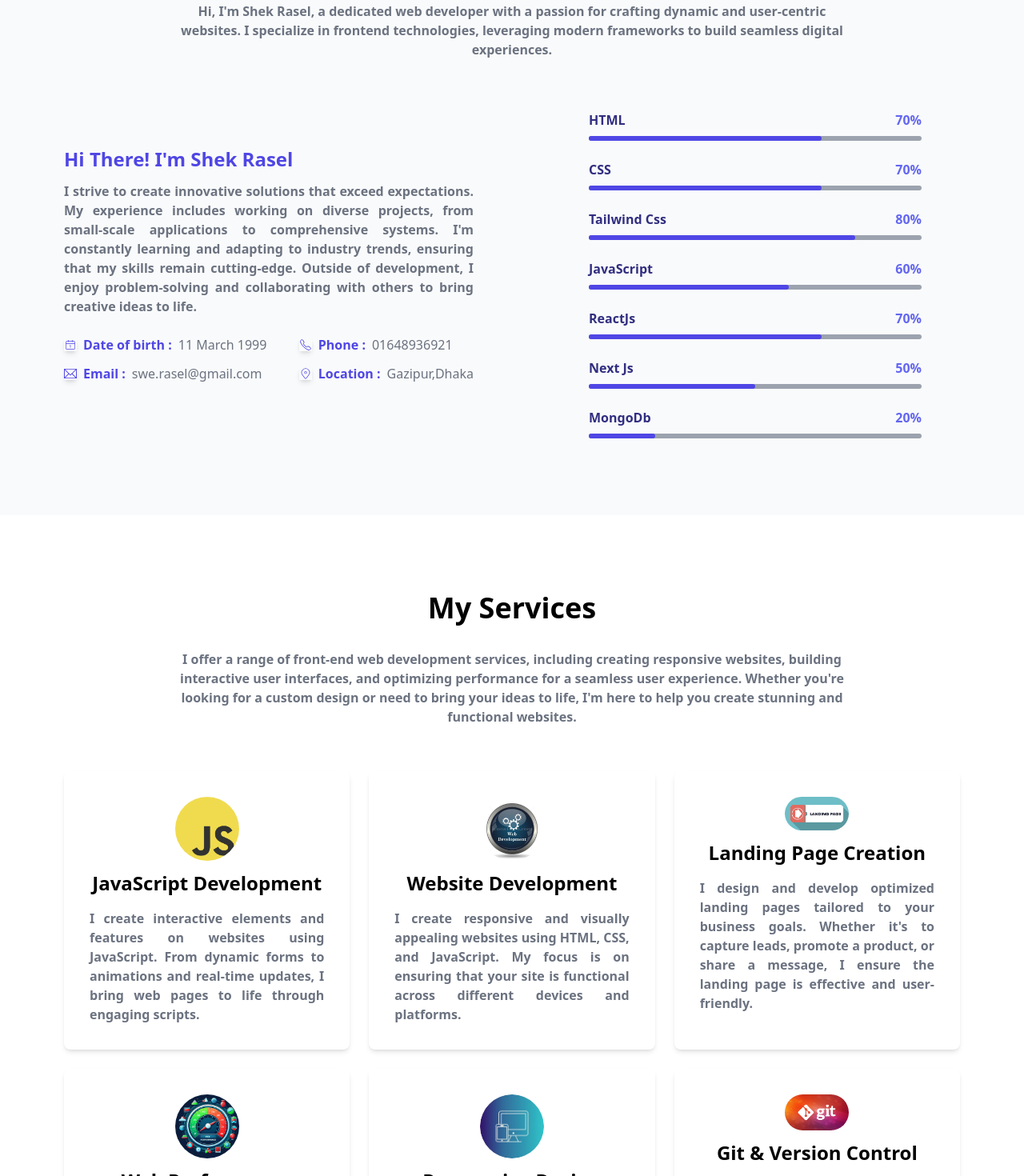
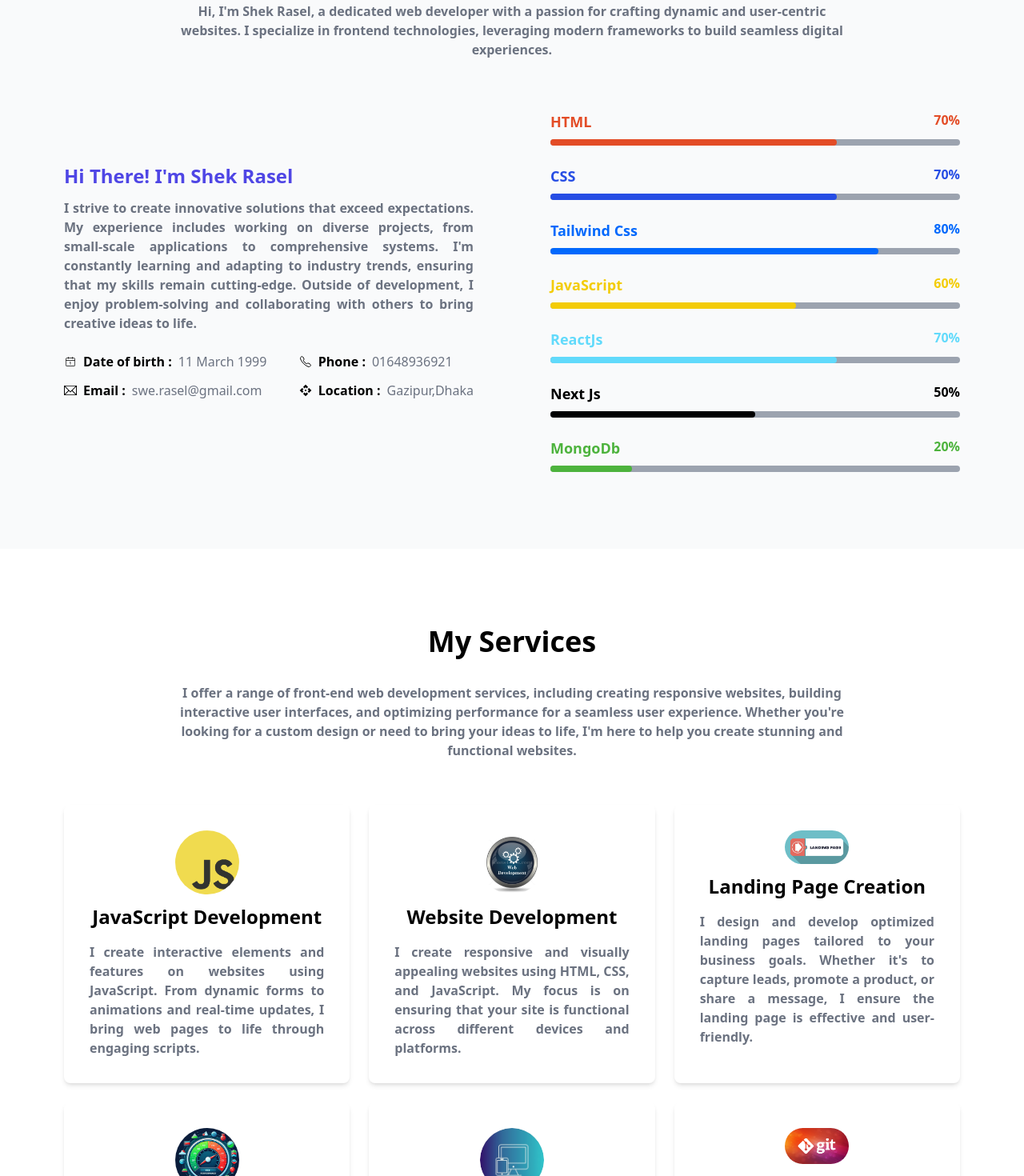
Before and after one commit to ShekRasel/portfolio-2, a React (Vite) app: page / in a window 1280 px wide. Shown: the part 960-2430 px from the top of the page at 80% size. Built offline with nearby package versions, Linux system fonts and the light colour scheme.

Commit message:
framer motion add

```diff
--- a/package.json
+++ b/package.json
@@ -10,6 +10,7 @@
     "preview": "vite preview"
   },
   "dependencies": {
+    "motion": "^12.6.3",
     "react": "^18.3.1",
     "react-dom": "^18.3.1",
     "react-icons": "^5.3.0",
--- a/src/components/About.jsx
+++ b/src/components/About.jsx
@@ -1,10 +1,9 @@
 import { CiCalendarDate } from "react-icons/ci";
 import { TfiEmail } from "react-icons/tfi";
 import { IoCallOutline } from "react-icons/io5";
-import { CiLocationOn } from "react-icons/ci";
 import { useEffect, useRef, useState } from "react";
 import useInView from "./../hooks/useInView";
-import AnimateFadeUp from "./AnimateFadeUp";
+import { MdApi } from "react-icons/md";
 
 function About() {
   const divRef = useRef(null);
@@ -14,26 +13,40 @@ function About() {
     {
       name: "HTML",
       percentage: 70,
+      color: "#e34c26", // Orange-Red
     },
     {
       name: "CSS",
       percentage: 70,
+      color: "#264de4", // Blue
     },
     {
       name: "Tailwind Css",
       percentage: 80,
+      color: "#0268fc", // Tailwind Blue
     },
     {
       name: "JavaScript",
       percentage: 60,
+      color: "#f3cc06", // JS Yellow
     },
     {
       name: "ReactJs",
       percentage: 70,
+      color: "#61dafb", // React Blue
     },
-    { name: "Next Js", percentage: 50 },
-    { name: "MongoDb", percentage: 20 },
+    {
+      name: "Next Js",
+      percentage: 50,
+      color: "#000000", // Black
+    },
+    {
+      name: "MongoDb",
+      percentage: 20,
+      color: "#4DB33D", // Mongo Green
+    },
   ];
+
 
   const [animatedPercentage, setAnimatedPercentage] = useState(
     skills.map(() => 0)
@@ -60,27 +73,27 @@ function About() {
       className="px-4 md:px-8 lg:px-12 xl:px-20 2xl:px-80 pt-24 bg-gray-50 pb-24"
       id="about"
     >
-      <AnimateFadeUp>
+
         <h1 className="text-4xl font-extrabold text-center  ">About Me</h1>
-      </AnimateFadeUp>
 
-      <AnimateFadeUp>
+
+
         <p className="text-center xl:px-36 text-gray-500 mt-8 font-semibold">
           Hi, I&apos;m Shek Rasel, a dedicated web developer with a passion for
           crafting dynamic and user-centric websites. I specialize in frontend
           technologies, leveraging modern frameworks to build seamless digital
           experiences.
         </p>
-      </AnimateFadeUp>
 
-      <div className="xl:flex xl:justify-evenly gap-24 mt-10  items-center">
-        <div className="xl:w-1/2">
-          <AnimateFadeUp>
-            <h1 className="text-2xl font-semibold text-indigo-600 text-center xl:text-start">
+
+      <div className="md:flex xl:justify-evenly  gap-6 xl:gap-24 mt-10  items-center">
+        <div className="md:w-1/2">
+
+            <h1 className="text-2xl font-bold text-indigo-600 text-center xl:text-start">
               Hi There! I&apos;m Shek Rasel
             </h1>
-          </AnimateFadeUp>
-          <AnimateFadeUp>
+
+
             <p className="text-gray-500 font-semibold   mt-3 text-justify ">
               I strive to create innovative solutions that exceed expectations.
               My experience includes working on diverse projects, from
@@ -90,19 +103,19 @@ function About() {
               problem-solving and collaborating with others to bring creative
               ideas to life.
             </p>
-          </AnimateFadeUp>
-          <div className="flex pt-6 flex-col xl:flex-row xl:justify-between items-center  gap-3 lg:gap-0">
-            <div className="flex flex-col gap-3 text-md 2xl:text-xl ">
-              <p className="  font-semibold text-indigo-600 flex items-center gap-2">
-                <span className="shadow-md">
+
+          <div className="flex pt-6   flex-col xl:flex-row xl:justify-between items-center md:items-start  gap-3 lg:gap-0">
+            <div className="flex flex-col  gap-3 text-md 2xl:text-xl ">
+              <p className="  font-semibold  flex items-center gap-2">
+                <span className="">
                   <CiCalendarDate />
                 </span>{" "}
                 <span className="">Date of birth :</span>
                 <span className="text-gray-500 font-thin"> 11 March 1999</span>
               </p>
 
-              <p className="  font-semibold text-indigo-600 flex items-center gap-2">
-                <span className="shadow-md">
+              <p className="  font-semibold  flex items-center gap-2">
+                <span className="">
                   <TfiEmail />
                 </span>{" "}
                 <span className="">Email :</span>
@@ -113,17 +126,17 @@ function About() {
             </div>
 
             <div className="flex flex-col gap-3 text-md 2xl:text-xl w-56 lg:w-auto">
-              <p className=" font-semibold text-indigo-600 flex items-center gap-2">
-                <span className="shadow-md">
+              <p className=" font-semibold  flex items-center gap-2">
+                <span className="">
                   <IoCallOutline />
                 </span>{" "}
                 <span className="">Phone :</span>
                 <span className="text-gray-500 font-thin"> 01648936921</span>
               </p>
 
-              <p className="font-semibold text-indigo-600 flex items-center gap-2">
-                <span className="shadow-md">
-                  <CiLocationOn />
+              <p className="font-semibold  flex items-center gap-2">
+                <span className="">
+                  <MdApi/>
                 </span>{" "}
                 <span className="">Location :</span>
                 <span className="text-gray-500 font-thin"> Gazipur,Dhaka</span>
@@ -132,22 +145,25 @@ function About() {
           </div>
         </div>
 
-        <div className="xl:w-1/2 " ref={divRef}>
-          <div className=" md:px-12">
+        <div className="md:w-1/2 " ref={divRef}>
+          <div className="">
             {skills.map((skill, index) => (
               <div key={index}>
                 <div className="flex justify-between pt-6">
-                  <h1 className="text-indigo-900 font-semibold">
+                  <h1 className={` font-bold text-lg`}
+                  style={{color:skill.color}}
+                  >
                     {skill.name}
                   </h1>
-                  <h1 className="text-indigo-500 font-semibold">
+                  <h1 className=" font-bold" style={{color:skill.color}}>
                     {animatedPercentage[index]}%
                   </h1>
                 </div>
                 <div className=" w-full mt-2 bg-gray-400 rounded-md flex items-center">
                   <div
-                    className="rounded-md transition-all ease-out h-[6px] bg-indigo-600"
-                    style={{ width: `${animatedPercentage[index]}%` }}
+                    className="rounded-md transition-all ease-out h-[8px]"
+
+                    style={{ width: `${animatedPercentage[index]}%` , background : skill.color }}
                   ></div>
                 </div>
               </div>
--- a/src/components/Hero.jsx
+++ b/src/components/Hero.jsx
@@ -1,52 +1,98 @@
-import React from 'react'
 import { RiFacebookFill } from "react-icons/ri";
 import { BsLinkedin } from "react-icons/bs";
 import { FaGithub } from "react-icons/fa6";
 import { IoMdArrowDown } from "react-icons/io";
-import { Link } from 'react-scroll';
-import AnimateFadeUp from './AnimateFadeUp';
+import { Link } from "react-scroll";
+import { motion } from "motion/react";
 function Hero() {
   return (
-    <div className=" px-4 md:px-8 lg:px-12 xl:px-20 2xl:px-80 pt-28 pb-28 2xl:pt-48 2xl:pb-36 flex lg:justify-between items-center " id='home'>
-        <div className='ml-10 md:ml-20 lg:ml-0'>
-        <AnimateFadeUp>
-          <h1 className='text-2xl md:text-4xl font-semibold text-indigo-700'>HELLO, I'M</h1>
-        </AnimateFadeUp>
-          <h1 className='text-4xl md:text-6xl font-semibold mt-3'>SHEK RASEL</h1>
-          <h2 className='text-gray-500 mt-4 text-lg font-semibold'>JavaScript Developer</h2>
-          <AnimateFadeUp>
-          <button className='bg-indigo-600 py-4 px-6 rounded-full mt-10 text-white shadow-lg shadow-indigo-500 hover:bg-slate-50 hover:text-black hover:border-indigo-700 hover:outline-indigo-700 hover:outline-1 hover:outline transition-all ease-in-out duration-500 font-semibold'>
+    <div
+      className=" px-4 md:px-8 lg:px-12 xl:px-20 2xl:px-80 pt-28 pb-28 2xl:pt-48 2xl:pb-36 flex lg:justify-between items-center"
+      id="home"
+    >
+      <div className="ml-10 md:ml-20 lg:ml-0">
+        <motion.h1
+          initial={{ x: -600 }}
+          transition={{ ease: ["easeInOut"], duration: 1 }}
+          animate={{ x: 0 }}
+          className="text-2xl md:text-4xl font-semibold text-indigo-700"
+        >
+          HELLO, I&apos;M
+        </motion.h1>
 
-            <Link
-            className='flex gap-4 items-center'
-            to='portfolio'
+        <motion.h1
+          initial={{ x: -700 }}
+          transition={{ ease: ["easeInOut"], delay: 0.2, duration: 1 }}
+          animate={{ x: 0 }}
+          className="text-4xl md:text-6xl font-semibold mt-3"
+        >
+          SHEK RASEL
+        </motion.h1>
+        <motion.h2
+          initial={{ x: -600 }}
+          transition={{ ease: ["easeInOut"], delay: 0.3, duration: 1 }}
+          animate={{ x: 0 }}
+          className="text-gray-500 mt-4 text-lg font-semibold"
+        >
+          JavaScript Developer
+        </motion.h2>
 
-            >
+        <motion.button
+          initial={{ x: -550 }}
+          transition={{ ease: ["easeInOut"], duration: 1 }}
+          animate={{ x: 0 }}
+          className="bg-indigo-600 py-4 px-6 rounded-full mt-10 text-white shadow-lg shadow-indigo-500 hover:bg-slate-50 hover:text-black hover:border-indigo-700 hover:outline-indigo-700 hover:outline-1 hover:outline transition-all ease-in-out duration-500 font-semibold"
+        >
+          <Link className="flex gap-4 items-center" to="portfolio">
+            VIEW MY WORK <IoMdArrowDown className="text-2xl animate-bounce" />
+          </Link>
+        </motion.button>
 
-              VIEW MY WORK <IoMdArrowDown className='text-2xl animate-bounce'/>
-
-            </Link>
-
-          </button>
-            </AnimateFadeUp>
-
-          <div className=' mt-44 flex gap-2'>
-            <div className='w-1/4  border-t-2 mt-5 border-indigo-600'></div>
-            <div className='flex gap-3 md:gap-4'>
-            <span className='border rounded-full p-1 md:p-2 md:text-2xl hover:bg-indigo-600 transition-all ease-in-out duration-500 hover:text-white opacity-50 hover:opacity-100'><a href="https://web.facebook.com/profile.php?id=100008095329308"><RiFacebookFill/></a></span>
-            <span className='border rounded-full p-1 md:p-2 md:text-2xl hover:bg-indigo-600 transition-all ease-in-out duration-500 hover:text-white opacity-50 hover:opacity-100'><a href="https://www.linkedin.com/in/shek-rasel/"><BsLinkedin/></a></span>
-            <span className='border rounded-full p-1 md:p-2 md:text-2xl hover:bg-indigo-600 transition-all ease-in-out duration-500 hover:text-white opacity-50 hover:opacity-100'><a href="https://github.com/ShekRasel"><FaGithub/></a></span>
-            </div>
-            <div className='w-1/4  border-t-2 mt-5 border-indigo-600'></div>
+        <motion.div
+          initial={{ opacity: 0, scale: 0 }}
+          animate={{ opacity: "100%", scale: "100%" }}
+          transition={{ duration: 1, delay: 0.2, ease: ["easeInOut"] }}
+          className=" mt-44 flex gap-2"
+        >
+          <div className="w-1/4  border-t-2 mt-5 border-indigo-600"></div>
+          <div className="flex gap-3 md:gap-4">
+            <span className="border rounded-full p-1 md:p-2 md:text-2xl hover:bg-indigo-600 transition-all ease-in-out duration-500 hover:text-white opacity-50 hover:opacity-100">
+              <a href="https://web.facebook.com/profile.php?id=100008095329308">
+                <RiFacebookFill />
+              </a>
+            </span>
+            <span className="border rounded-full p-1 md:p-2 md:text-2xl hover:bg-indigo-600 transition-all ease-in-out duration-500 hover:text-white opacity-50 hover:opacity-100">
+              <a href="https://www.linkedin.com/in/shek-rasel/">
+                <BsLinkedin />
+              </a>
+            </span>
+            <span className="border rounded-full p-1 md:p-2 md:text-2xl hover:bg-indigo-600 transition-all ease-in-out duration-500 hover:text-white opacity-50 hover:opacity-100">
+              <a href="https://github.com/ShekRasel">
+                <FaGithub />
+              </a>
+            </span>
           </div>
-        </div>
-        <div className='hidden lg:block xl:mr-40 relative overflow-hidden pr-1'>
-          <img src="image/profile.jpg" alt="" className='w-[420px] h-[570px] z-40'/>
-          <div className='h-6 bg-indigo-600 absolute bottom-0 mb-4 w-full'></div>
-          <div className=' bg-indigo-600 absolute top-0 right-0 w-1 h-5/6 mt-16'></div>
-        </div>
+          <div className="w-1/4  border-t-2 mt-5 border-indigo-600"></div>
+        </motion.div>
+      </div>
+      <div className="hidden  lg:block xl:mr-40 relative overflow-hidden pr-1">
+        <motion.div
+          initial={{ scale:0 }}
+          animate={{ scale:1 }}
+          transition={{ ease: ["easeInOut"], delay: 0.2, duration: 1 }}
+          className="  "
+        >
+          <img
+            src="image/profile.jpg"
+            alt=""
+            className="w-[420px] h-[570px] z-40"
+          />
+          <div className="h-6 bg-indigo-600 absolute bottom-0 mb-4 w-full"></div>
+          <div className=" bg-indigo-600 absolute top-0 right-0 w-1 h-5/6 mt-16"></div>
+        </motion.div>
+      </div>
     </div>
-  )
+  );
 }
 
-export default Hero
+export default Hero;
--- a/src/components/MyServices.jsx
+++ b/src/components/MyServices.jsx
@@ -1,63 +1,97 @@
-import AnimateFadeUp from './AnimateFadeUp';
+import { useRef } from "react";
+import { motion } from "motion/react";
+import { useInView } from "motion/react";
 
 function MyServices() {
-    const services = [{
-        logo: 'logo/JavaScript Development.png',
-        name : 'JavaScript Development',
-        description : ' I create interactive elements and features on websites using JavaScript. From dynamic forms to animations and real-time updates, I bring web pages to life through engaging scripts.'
+  const ref = useRef(null);
+  const isInView = useInView(ref, { once: true });
+  const services = [
+    {
+      logo: "logo/JavaScript Development.png",
+      name: "JavaScript Development",
+      description:
+        " I create interactive elements and features on websites using JavaScript. From dynamic forms to animations and real-time updates, I bring web pages to life through engaging scripts.",
     },
     {
-        logo: 'logo/Website Development.jpg',
-        name : 'Website Development',
-        description : ' I create responsive and visually appealing websites using HTML, CSS, and JavaScript. My focus is on ensuring that your site is functional across different devices and platforms.'
+      logo: "logo/Website Development.jpg",
+      name: "Website Development",
+      description:
+        " I create responsive and visually appealing websites using HTML, CSS, and JavaScript. My focus is on ensuring that your site is functional across different devices and platforms.",
     },
     {
-        logo: 'logo/Landing Page Creation.png',
-        name : 'Landing Page Creation',
-        description : " I design and develop optimized landing pages tailored to your business goals. Whether it's to capture leads, promote a product, or share a message, I ensure the landing page is effective and user-friendly."
+      logo: "logo/Landing Page Creation.png",
+      name: "Landing Page Creation",
+      description:
+        " I design and develop optimized landing pages tailored to your business goals. Whether it's to capture leads, promote a product, or share a message, I ensure the landing page is effective and user-friendly.",
     },
     {
-        logo: 'logo/Web Performance Optimization.webp',
-        name : 'Web Performance Optimization',
-        description : ' I analyze and enhance website performance, focusing on speed and efficiency. This includes optimizing images, minifying code, and implementing best practices to ensure quick loading times.'
+      logo: "logo/Web Performance Optimization.webp",
+      name: "Web Performance Optimization",
+      description:
+        " I analyze and enhance website performance, focusing on speed and efficiency. This includes optimizing images, minifying code, and implementing best practices to ensure quick loading times.",
     },
     {
-        logo: 'logo/Responsive Design.jpg',
-        name : ' Responsive Design',
-        description : ' I ensure that websites look great and function well on any device—be it a desktop, tablet, or smartphone. My responsive designs adapt to various screen sizes for a seamless user experience.'
+      logo: "logo/Responsive Design.jpg",
+      name: " Responsive Design",
+      description:
+        " I ensure that websites look great and function well on any device—be it a desktop, tablet, or smartphone. My responsive designs adapt to various screen sizes for a seamless user experience.",
     },
     {
-        logo: 'logo/Git & Version Contro.png',
-        name : 'Git & Version Control',
-        description : "I offer to set up and manage version control systems using Git. This helps track changes, collaborate with others, and maintain a history of your project's development."
-    }]
+      logo: "logo/Git & Version Contro.png",
+      name: "Git & Version Control",
+      description:
+        "I offer to set up and manage version control systems using Git. This helps track changes, collaborate with others, and maintain a history of your project's development.",
+    },
+  ];
   return (
-    <div className='px-4 md:px-8 lg:px-12 xl:px-20 2xl:px-80   pt-24 pb-24' id='service'>
-        <AnimateFadeUp>
-            <h1 className='text-4xl font-extrabold text-center'>
-            My Services
-            </h1>
-        </AnimateFadeUp>
+    <div
+      className="px-4 md:px-8 lg:px-12 xl:px-20 2xl:px-80   pt-24 pb-24"
+      id="service"
+    >
+      {useInView}
 
-        <AnimateFadeUp>
-        <p className='text-center xl:px-36 text-gray-500 mt-8 font-semibold'>I offer a range of front-end web development services, including creating responsive websites, building interactive user interfaces, and optimizing performance for a seamless user experience. Whether you&apos;re looking for a custom design or need to bring your ideas to life, I&apos;m here to help you create stunning and functional websites.
+      <motion.h1
+        ref={ref}
+        initial={{ opacity: 0, scale: 0 }}
+        animate={isInView && { opacity: 100, scale: "100%" }}
+        transition={{ ease:"easeInOut", duration: 1, delay: 0 }}
+        className="text-4xl font-extrabold text-center"
+      >
+        My Services
+      </motion.h1>
+
+
+        <p className="text-center xl:px-36 text-gray-500 mt-8 font-semibold">
+          I offer a range of front-end web development services, including
+          creating responsive websites, building interactive user interfaces,
+          and optimizing performance for a seamless user experience. Whether
+          you&apos;re looking for a custom design or need to bring your ideas to
+          life, I&apos;m here to help you create stunning and functional
+          websites.
         </p>
-        </AnimateFadeUp>
-        <AnimateFadeUp>
-        <div className='mt-14 grid md:grid-cols-2 xl:grid-cols-3 gap-6'>
-            {services.map((service,index)=>(
-                <div key={index} className='flex  p-8 flex-col items-center rounded-lg transition-all duration-300 ease-in-out shadow-md hover:shadow-lg  overflow-hidden'>
-                    <img src={service.logo} alt="" className='w-20 rounded-full '/>
-                    <h1 className='text-2xl font-bold text-center mt-3'>{service.name}</h1>
-                    <p className='font-semibold text-gray-500 mt-4 text-justify'>
-                        {service.description}
-                    </p>
-                </div>
-            ))}
+
+        <div className="mt-14 grid md:grid-cols-2 xl:grid-cols-3 gap-6">
+          {services.map((service, index) => (
+            <motion.div
+            initial={{y:200, opacity:0}}
+            whileInView={{opacity:1, y:0}}
+            viewport={{once:true, amount:0.2}}
+            transition={{ease:'linear',delay:(index*0.12)}}
+              key={index}
+              className="flex  p-8 flex-col items-center rounded-lg transition-all duration-300 ease-in-out shadow-md hover:shadow-lg  overflow-hidden"
+            >
+              <img src={service.logo} alt="" className="w-20 rounded-full " />
+              <h1 className="text-2xl font-bold text-center mt-3">
+                {service.name}
+              </h1>
+              <p className="font-semibold text-gray-500 mt-4 text-justify">
+                {service.description}
+              </p>
+            </motion.div>
+          ))}
         </div>
-        </AnimateFadeUp>
     </div>
-  )
+  );
 }
 
-export default MyServices
+export default MyServices;
--- a/src/components/MyWork.jsx
+++ b/src/components/MyWork.jsx
@@ -1,9 +1,10 @@
-import { useState } from "react";
+import { useRef, useState } from "react";
 import { BsPlusLg } from "react-icons/bs";
 import { HiLink } from "react-icons/hi2";
-import AnimateFadeUp from "./AnimateFadeUp";
-
+import { motion, useInView } from "motion/react";
 function MyWork() {
+  const ref = useRef(null);
+  const isInView = useInView(ref, { once: true });
   const [state, setState] = useState(null);
   const [visible, setVisible] = useState(6);
 
@@ -23,10 +24,10 @@ function MyWork() {
     },
 
     {
-        image: "image/expense.png",
-        name: "Expense Tracker",
-        projectLink: "https://expense-tracker-mu-puce.vercel.app/",
-      },
+      image: "image/expense.png",
+      name: "Expense Tracker",
+      projectLink: "https://expense-tracker-mu-puce.vercel.app/",
+    },
 
     {
       image: "image/project1.png",
@@ -66,22 +67,38 @@ function MyWork() {
 
   return (
     <div
-      className="px-4 md:px-8 lg:px-12 xl:px-20 2xl:px-80 pt-24 pb-24"
+      className="px-4 md:px-8 lg:px-12 xl:px-20 2xl:px-80 pt-6 pb-24"
       id="portfolio"
+      ref={ref}
     >
-      <AnimateFadeUp>
-        <h1 className="text-4xl font-extrabold text-center">My Recent Works</h1>
-      </AnimateFadeUp>
-      <AnimateFadeUp>
-        <p className="text-center xl:px-36 text-gray-500 mt-8 font-semibold">
+      <div className=" flex justify-center items-center  relative overflow-x-hidden   w-full min-h-44">
+        <motion.h1
+          initial={{ x: "100vw", opacity: 0 }}
+          animate={isInView ? { x: 0, opacity: "100%" } : {}}
+          transition={{ duration: 1 }}
+          className="text-4xl  font-extrabold  top-0 absolute"
+        >
+          My Recent Works
+        </motion.h1>
+        <motion.p
+          initial={{ x: "-100vw" }}
+          animate={isInView ? { x: 0 } : {}}
+          transition={{ duration: 1 }}
+          className="text-center xl:px-36 text-gray-500 top-16 absolute font-semibold"
+        >
           Here’s a project I’ve worked on, showcasing my skills and experience
           in web development. You can visit it and explore the features and
           design in action by clicking the link below
-        </p>
-      </AnimateFadeUp>
+        </motion.p>
+      </div>
+
       <div className="mt-6 grid md:grid-cols-2 xl:grid-cols-3 gap-10">
         {projects.slice(0, visible).map((project, index) => (
-          <div
+          <motion.div
+            initial={{ scale: 0, opacity: 0 }}
+            whileInView={{scale:1, opacity:1}}
+            viewport={{once:true}}
+            transition={{ delay: index * 0.2, ease: "easeInOut" }}
             className="h-64 shadow-lg bg-cover mt-10 rounded-lg hover:scale-105 ease-in-out transition-all duration-700"
             onMouseEnter={() => showElement(index)}
             onMouseLeave={hideElement}
@@ -133,19 +150,20 @@ function MyWork() {
                 </div>
               )}
             </div>
-          </div>
+          </motion.div>
         ))}
       </div>
       <div className="w-full flex justify-center">
         {projects.length > visible && (
-          <AnimateFadeUp>
-            <button
+            <motion.button
+            initial={{y:20}}
+            whileInView={{y:0}}
+            viewport={{once:true}}
               onClick={() => setVisible(projects.length)}
               className="bg-indigo-700 rounded-full px-12 mt-14 py-4 font-semibold text-white hover:bg-white hover:text-indigo-700 hover:border-indigo-600 hover:outline hover:outline-1 shadow-slate-400 shadow-md hover:shadow-indigo-700 transition-all ease-in-out duration-500"
             >
               More Works ...
-            </button>
-          </AnimateFadeUp>
+            </motion.button>
         )}
       </div>
     </div>
```
Also changed, not shown: src/components/Contact.jsx (+8 -8 lines), src/components/Footer.jsx (+11 -5 lines), 1 other file (tests, documents, lock files or other folders).
